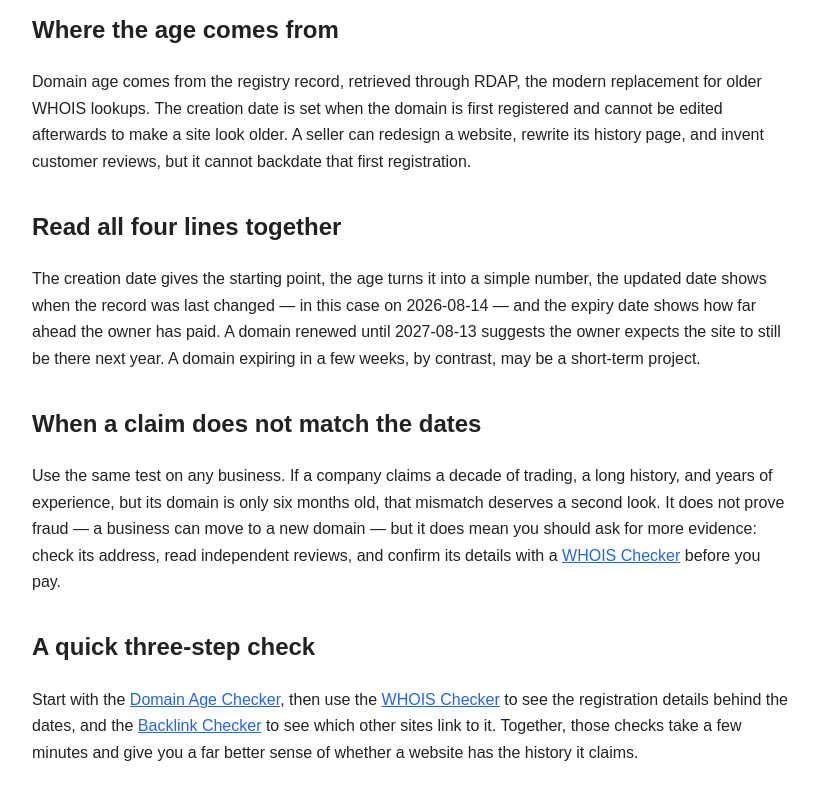
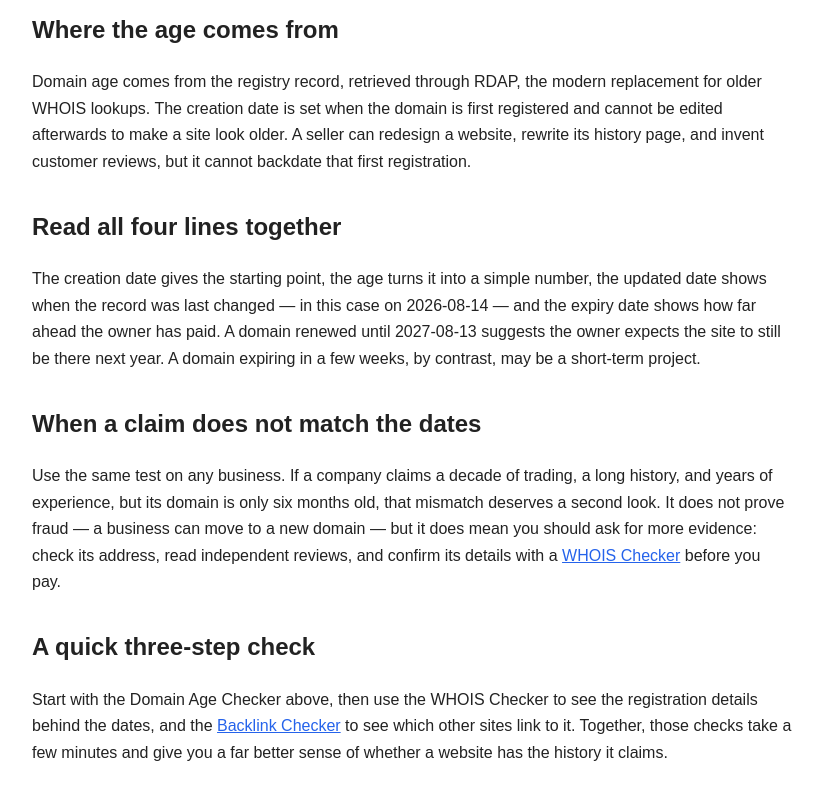
Before and after one commit to friskymohsin55-code/hoorvia-domain-age-guide, a plain HTML site: page index.html in a window 1280 px wide. Shown: the part 615-1415 px from the top of the page, without its empty margins (228-1050 px from the left). Drawn offline with Linux system fonts and the light colour scheme.

Commit message:
Update index.html

```diff
--- a/index.html
+++ b/index.html
@@ -29,7 +29,7 @@
 <h2>When a claim does not match the dates</h2>
 <p>Use the same test on any business. If a company claims a decade of trading, a long history, and years of experience, but its domain is only six months old, that mismatch deserves a second look. It does not prove fraud — a business can move to a new domain — but it does mean you should ask for more evidence: check its address, read independent reviews, and confirm its details with a <a href="https://www.hoorvia.com/whois-checker">WHOIS Checker</a> before you pay.</p>
 <h2>A quick three-step check</h2>
-<p>Start with the <a href="https://www.hoorvia.com/domain-age-checker">Domain Age Checker</a>, then use the <a href="https://www.hoorvia.com/whois-checker">WHOIS Checker</a> to see the registration details behind the dates, and the <a href="https://www.hoorvia.com/backlink-checker">Backlink Checker</a> to see which other sites link to it. Together, those checks take a few minutes and give you a far better sense of whether a website has the history it claims.</p>
+<p>Start with the Domain Age Checker above, then use the WHOIS Checker to see the registration details behind the dates, and the <a href="https://www.hoorvia.com/backlink-checker">Backlink Checker</a> to see which other sites link to it. Together, those checks take a few minutes and give you a far better sense of whether a website has the history it claims.</p>
 </main>
 </body>
 </html>
```
